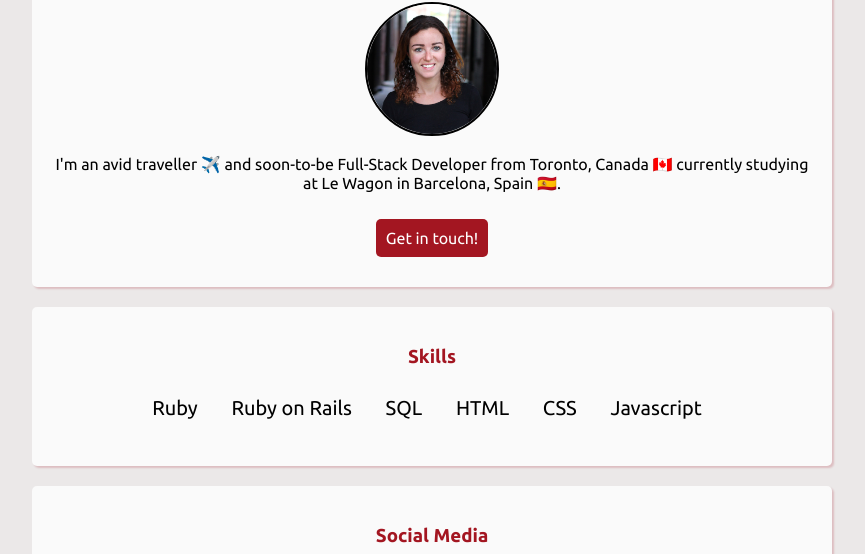
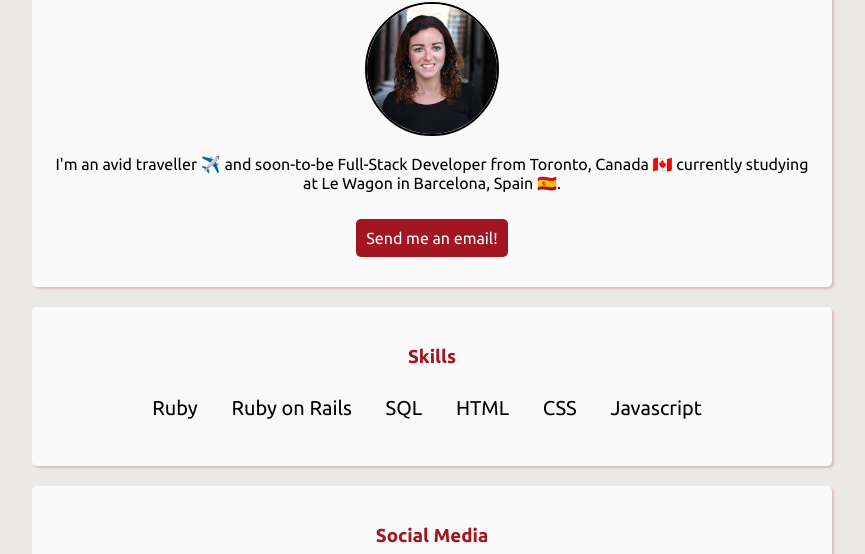
Before and after one commit to kristinemcbride/profile, a plain HTML site: page index.html in a window 1280 px wide. Shown: the part 119-673 px from the top of the page, without its empty margins (208-1073 px from the left). Drawn offline with Linux system fonts and the light colour scheme.

Commit message:
added email

```diff
--- a/index.html
+++ b/index.html
@@ -14,7 +14,7 @@
         <h1>Hi, I'm Kristine! 😀</h1>
         <img src="images/kristine.png" alt="kristine with elephants">
         <p>I'm an avid traveller ✈️ and soon-to-be Full-Stack Developer from Toronto, Canada 🇨🇦 currently studying at Le Wagon in Barcelona, Spain 🇪🇸. </p>
-       <a href="" id= "btn-red">Get in touch!</a>
+       <a href="mailto:kristinelmcbride@gmail.com" id= "btn-red">Send me an email!</a>
      </div>
       <div class= "card" id= "all_skills">
        <h3>Skills</h3>
```
